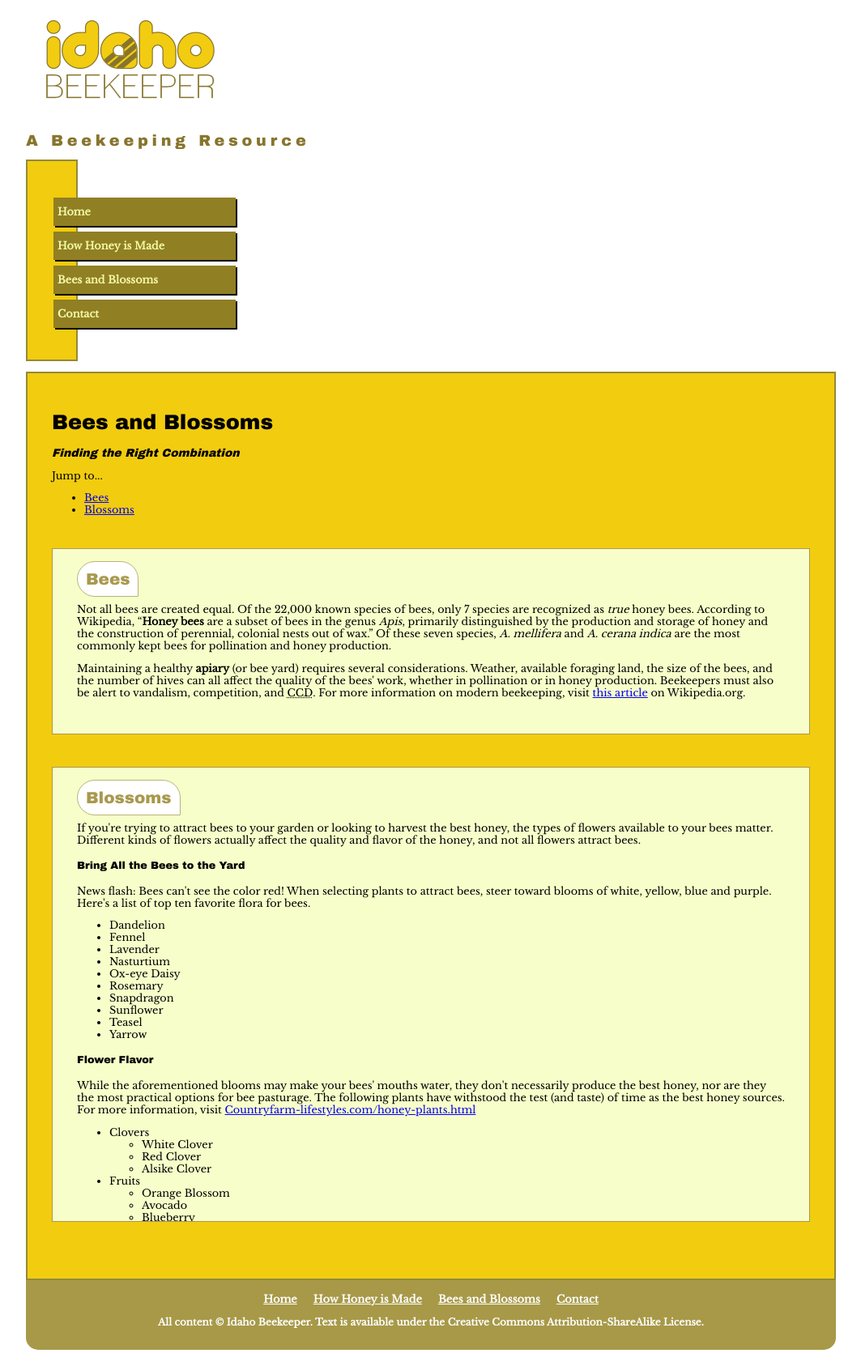
After one commit to gksargent/COMM310.greg.golf, a PHP site: page /practice/types.html in a window 1280 px wide. The commit adds this page. Shown: the whole page at 81% size, without its empty margins (108-1171 px from the left). Run offline with PHP 8.4, Linux system fonts and the light colour scheme.

Commit message:
Reorganizing things before release

```diff
--- /dev/null
+++ b/practice/css/beestyle2.css
@@ -0,0 +1,132 @@
+@import url(https://fonts.googleapis.com/css?family=Libre+Baskerville);
+
+body {
+  font-family: 'Libre Baskerville', serif;
+  font-size: .8em;
+  max-width: 1000px;
+  margin: 0 auto;
+
+}
+
+header img {
+  padding: 25px;
+}
+
+h1, h2, h3, h4, h5, h6{
+	font-family: Arial Black, Gadget, sans-serif;
+}
+
+header h1{
+  text-transform: capitalize;
+  font-size: 1.5em;
+  color: #87752D;
+  letter-spacing: .25em;
+}
+
+nav ul {
+	background-color: #F2CC0F;
+	width: 20px;
+	height: 200px;
+	padding-top: 45px;
+  border: 2px solid #928A36;
+  list-style-type: none;
+}
+
+nav li{
+	background-color: RGBA(144, 127, 35, 1.00);
+	width: 220px;
+	padding: 10px 0 10px 5px;
+	margin-bottom: 7px;
+	margin-left: -8px;
+  box-shadow: 2px 2px black;
+
+}
+
+nav a, nav a:visited {
+  color: #F3F9A7;
+  text-decoration: none;
+  font-weight: bold;
+}
+
+nav a:hover {
+  color: #F9B600;
+}
+
+nav a:active {
+  color: #FDFBFF;
+}
+
+h2{
+  font-size: 14px;
+  font-style: italic;
+}
+
+h3{
+  font-size: 20px;
+  font-style: normal;
+}
+
+main {
+  border: 2px solid #928A36;
+  background-color: #F2CC0F;
+  padding: 30px;
+}
+
+#bees, #blossoms {
+  background-color: #F8FEC9;
+  border: 1px solid #A8994E;
+  padding: 30px;
+  margin: 40px 0;
+}
+
+#bees h3, #blossoms h3 {
+  background-color: white;
+  display: inline-block;
+  border: 1px solid #B8B378;
+  padding: 10px;
+  border-radius: 25px 25px 0 25px;
+  margin: -15px 0 -5px 0;
+  color: #A8994E;
+}
+
+#blossoms {
+  height: 500px;
+  overflow: scroll;
+}
+
+footer{
+  text-align: center;
+  background-color: #A79948;
+  padding: 15px 0;
+  margin: 0 0 20px 0;
+  border-radius: 0 0 15px 15px;
+  color: white;
+  font-size: 12px;
+  font-weight: bold;
+}
+
+footer nav ul {
+  background: none;
+  display: flex;
+  flex-direction: row;
+  height: auto;
+  width: auto;
+  border: none;
+  justify-content: center;
+  margin: 0 0;
+  padding: 0 0;
+}
+
+footer nav li {
+  background: none;
+  box-shadow: none;
+  padding: 0 10px;
+  margin: 0 0;
+  width: auto;
+}
+
+footer a {
+  text-decoration: underline;
+  color: white;
+  font-size: 13px;
+}
--- /dev/null
+++ b/practice/types.html
@@ -0,0 +1,113 @@
+<!DOCTYPE html>
+<html lang="en">
+  <head>
+    <title>Idaho Beekeeper | Bees and Blossoms</title>
+    <meta charset="utf-8"/>
+    <link href="/practice/css/beestyle2.css" type="text/css" rel="stylesheet" />
+  </head>
+
+  <body>
+
+    <header>
+      <img src="/images/logo.png" alt="Idaho Beekeeper Logo"/>
+      <h1>A beekeeping resource</h1>
+      <nav>
+        <ul>
+          <li><a href="/practice/index.html" target="_self">Home</a></li>
+          <li><a href="/practice/process.html" target="_self">How Honey is Made</a></li>
+          <li><a href="/practice/types.html" target="_self">Bees and Blossoms</a></li>
+          <li><a href="/practice/contact.html" target="_self">Contact</a></li>
+        </ul>
+      </nav>
+    </header>
+
+    <main>
+
+      <h1>Bees and Blossoms</h1>
+      <h2>Finding the Right Combination</h2>
+      <p>Jump to...</p>
+      <ul>
+        <li><a href="#bees">Bees</a></li>
+        <li><a href="#blossoms">Blossoms</a></li>
+      </ul>
+
+      <div id="bees">
+        <article>
+          <h3>Bees</h3>
+          <p>Not all bees are created equal. Of the 22,000 known species of bees, only 7 species are recognized as <em>true</em> honey bees.  According to Wikipedia, “<strong>Honey bees</strong> are a subset of bees in the genus <i>Apis</i>, primarily distinguished by the production and storage of honey and the construction of perennial, colonial nests out of wax.” Of these seven species, <i>A. mellifera</i> and <i>A. cerana indica</i> are the most commonly kept bees for pollination and honey production.</p>
+          <p>Maintaining a healthy <b>apiary</b> (or bee yard) requires several considerations. Weather, available foraging land, the size of the bees, and the number of hives can all affect the quality of the bees' work, whether in pollination or in honey production. Beekeepers must also be alert to vandalism, competition, and <abbr title="Colony Collapse Disorder">CCD</abbr>. For more information on modern beekeeping, visit <a href="http://en.wikipedia.org/wiki/Beekeeping#Modern_beekeeping">this article</a> on Wikipedia.org.</p>
+        </article>
+      </div>
+
+      <div id="blossoms">
+        <article>
+          <h3>Blossoms</h3>
+          <p>If you're trying to attract bees to your garden or looking to harvest the best honey, the types of flowers available to your bees matter. Different kinds of flowers actually affect the quality and flavor of the honey, and not all flowers attract bees.</p>
+
+          <h4>Bring All the Bees to the Yard</h4>
+          <p>News flash: Bees can't see the color red! When selecting plants to attract bees, steer toward blooms of white, yellow, blue and purple. Here's a list of top ten favorite flora for bees.</p>
+          <ul>
+            <li>Dandelion</li>
+            <li>Fennel</li>
+            <li>Lavender</li>
+            <li>Nasturtium</li>
+            <li>Ox-eye Daisy</li>
+            <li>Rosemary</li>
+            <li>Snapdragon</li>
+            <li>Sunflower</li>
+            <li>Teasel</li>
+            <li>Yarrow</li>
+          </ul>
+
+          <h4>Flower Flavor</h4>
+          <p>While the aforementioned blooms may make your bees' mouths water, they don't necessarily produce the best honey, nor are they the most practical options for bee pasturage. The following plants have withstood the test (and taste) of time as the best honey sources. For more information, visit <a href="http://www.Countryfarm-lifestyles.com/honey-plants.html" target="_blank">Countryfarm-lifestyles.com/honey-plants.html</a></p>
+          <ul>
+            <li>Clovers
+              <ul>
+                <li>White Clover</li>
+                <li>Red Clover</li>
+                <li>Alsike Clover</li>
+              </ul>
+            </li>
+            <li>Fruits
+              <ul>
+                <li>Orange Blossom</li>
+                <li>Avocado</li>
+                <li>Blueberry</li>
+              </ul>
+            </li>
+            <li>Cover Crops
+              <ul>
+                <li>Alfalfa</li>
+                <li>Buckwheat</li>
+              </ul>
+            </li>
+            <li>Herbs
+              <ul>
+                <li>Sage</li>
+                <li>Fireweed</li>
+              </ul>
+            </li>
+          </ul>
+        </article>
+      </div>
+
+    </main>
+
+    <footer>
+
+      <nav>
+        <ul>
+          <li><a href="index.html">Home</a></li>
+          <li><a href="process.html">How Honey is Made</a></li>
+          <li><a href="types.html">Bees and Blossoms</a></li>
+          <li><a href="contact.html">Contact</a></li>
+        </ul>
+      </nav>
+
+      <p>All content &copy; Idaho Beekeeper. Text is available under the Creative Commons Attribution-ShareAlike License.</p>
+
+    </footer>
+
+  </body>
+</html>
```
Also changed, not shown: practice/css/beestyle.css (added, +51 -0 lines), practice/css/main.processed.css (renamed from main.processed.css, +5 -5 lines), practice/index.html (added, +73 -0 lines), practice/process.html (added, +78 -0 lines), practice/contact.html (added), practice/css/main.scss (renamed from main.scss), practice/images/beekeeper.jpg (added), practice/images/brand-image-background.png (added), practice/images/flower.jpg (added), practice/images/logo.png (added), practice/images/swarm.jpg (added), practice/images/team-work.jpg (added).
